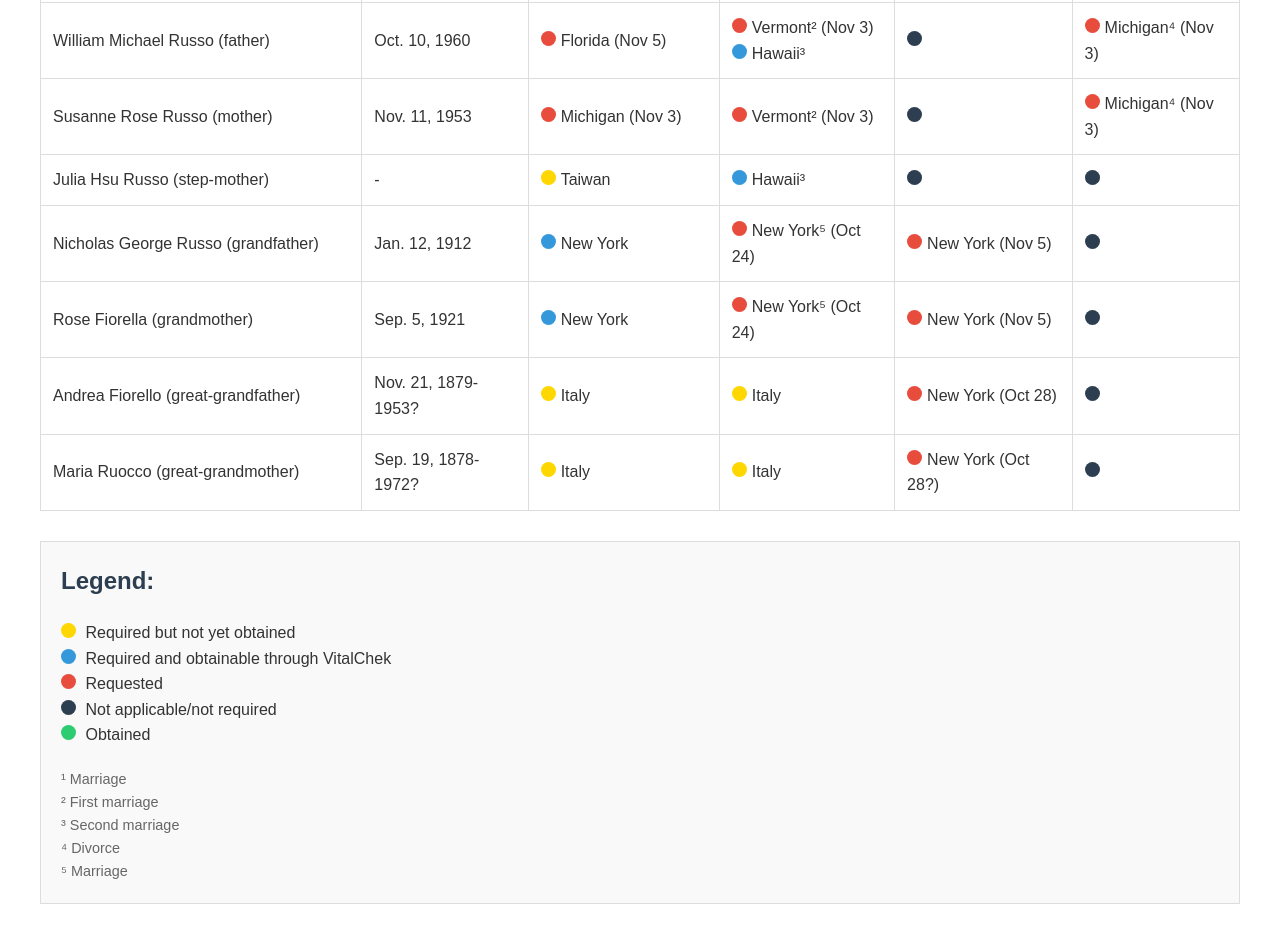
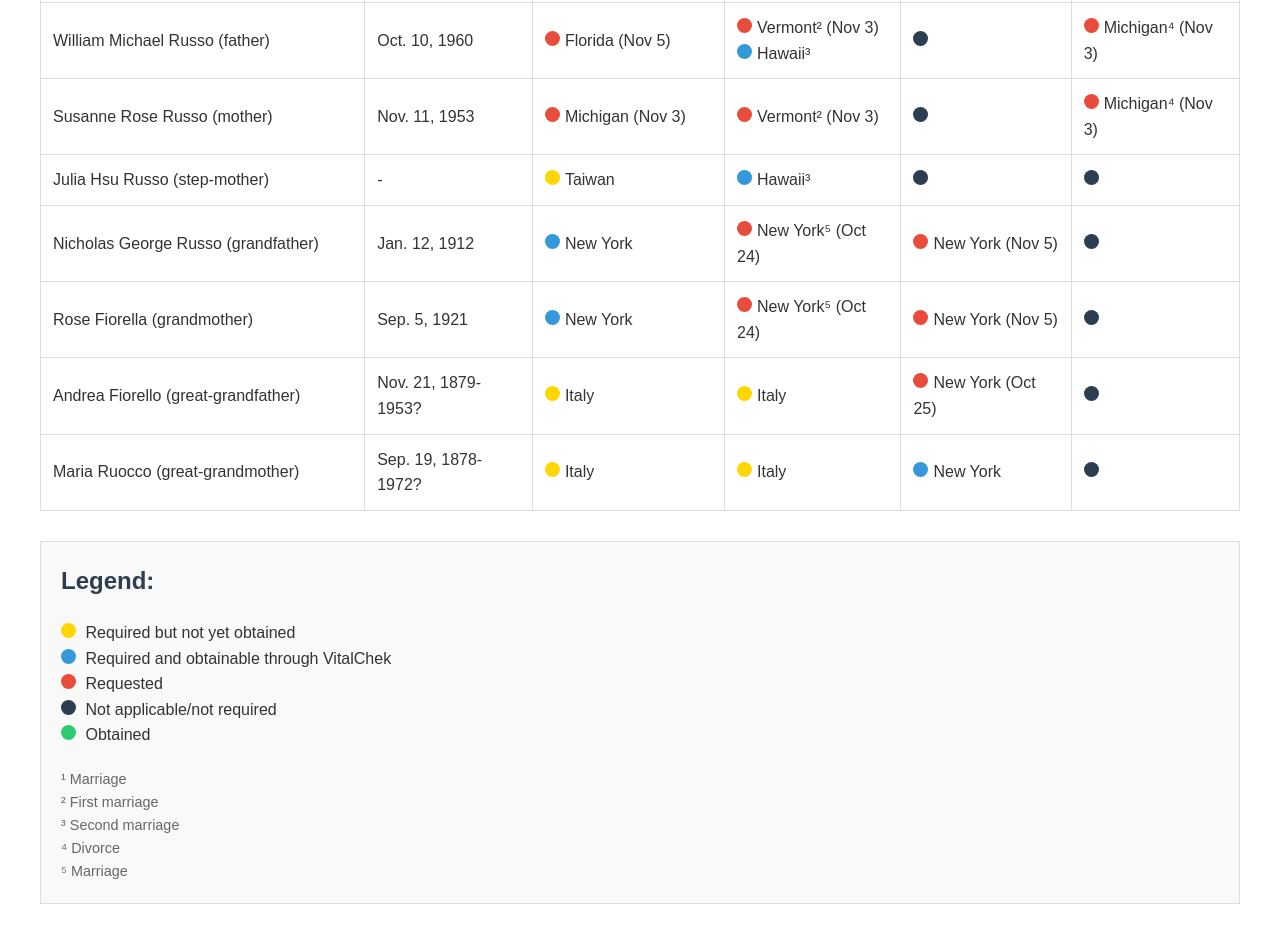
Before and after one commit to jeffrusso14/italian-citizenship-checklist, a plain HTML site: page index.html in a window 1280 px wide. Shown: the part 582-1524 px from the top of the page. Drawn offline with Linux system fonts and the light colour scheme.

Commit message:
Update index.html

```diff
--- a/index.html
+++ b/index.html
@@ -245,7 +245,7 @@
                 <td>Nov. 21, 1879-1953?</td>
                 <td><span class="circle yellow-circle"></span>Italy</td>
                 <td><span class="circle yellow-circle"></span>Italy</td>
-                <td><span class="circle red-circle"></span>New York (Oct 28)</td>
+                <td><span class="circle red-circle"></span>New York (Oct 25)</td>
                 <td><span class="circle black-circle"></span></td>
             </tr>
             <tr>
@@ -253,7 +253,7 @@
                 <td>Sep. 19, 1878-1972?</td>
                 <td><span class="circle yellow-circle"></span>Italy</td>
                 <td><span class="circle yellow-circle"></span>Italy</td>
-                <td><span class="circle red-circle"></span>New York (Oct 28?)</td>
+                <td><span class="circle blue-circle"></span>New York</td>
                 <td><span class="circle black-circle"></span></td>
             </tr>
         </tbody>
```
